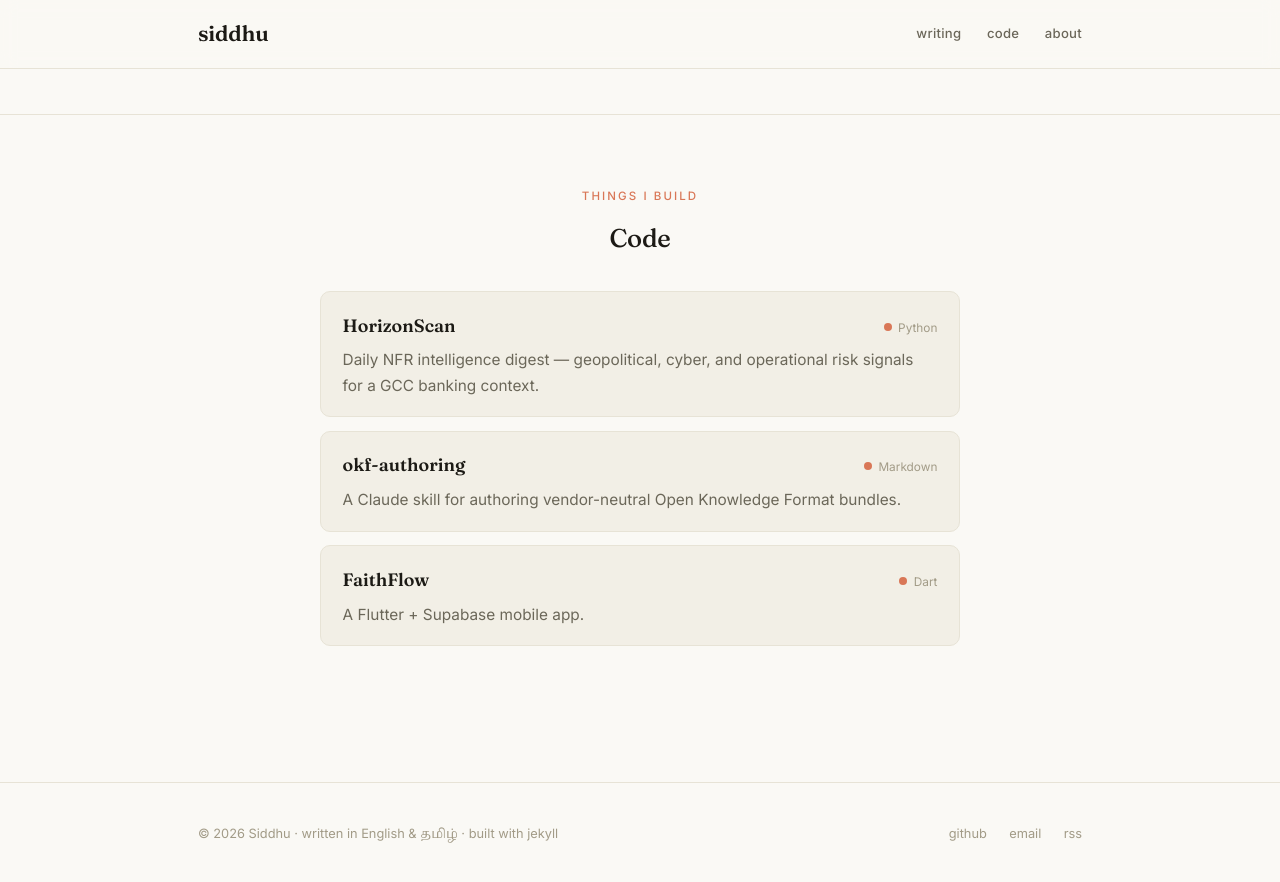
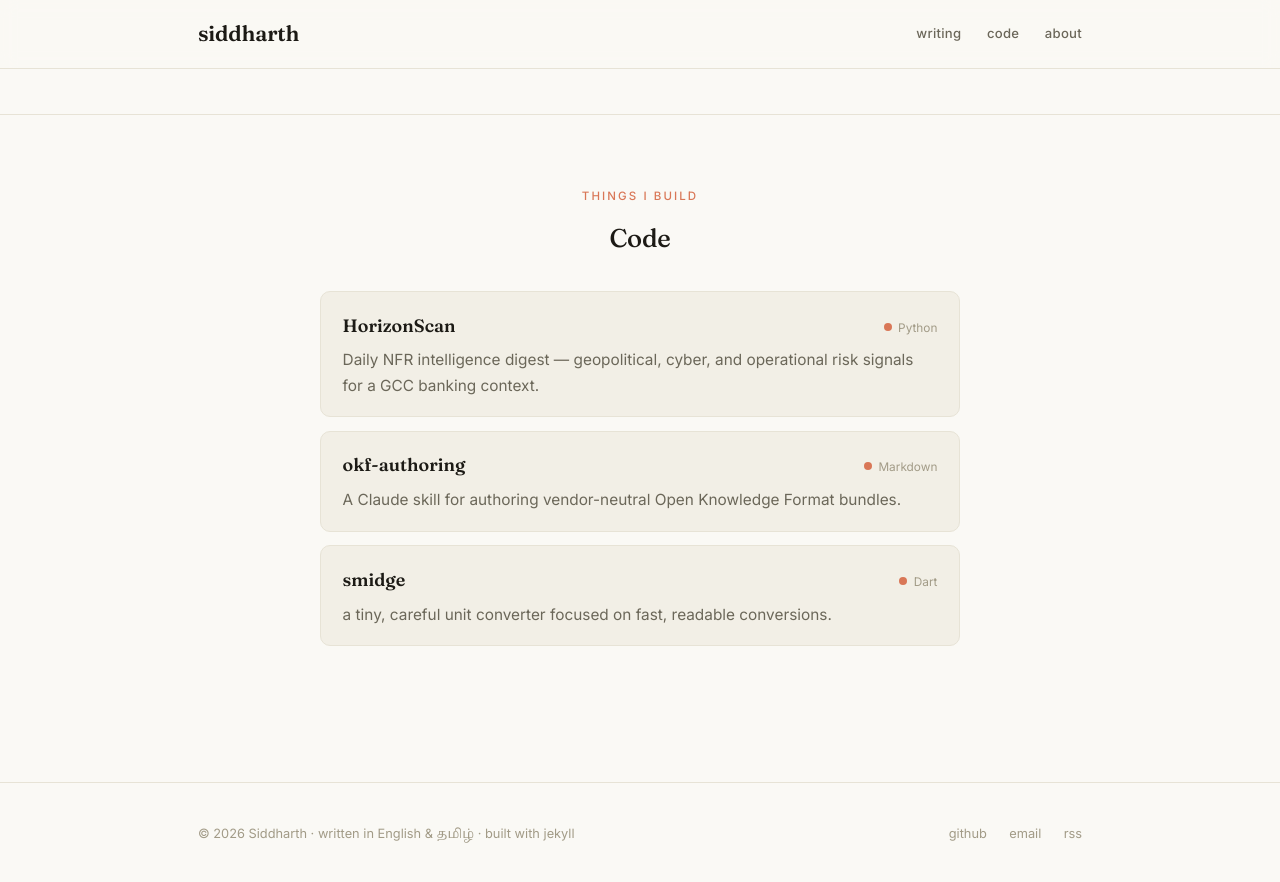
Before and after one commit to neotamizhan/neotamizhan.github.io, a Jekyll site: the page built from index.html, in a window 1280 px wide and 900 px high, scrolled down 1014 px. Shown: the top 882 px of the window. Built offline with Jekyll 4.4.1, drawn with Linux system fonts in a browser that asks for light colours; the list of posts is cut into pages by our own code.

Commit message:
update config

```diff
--- a/_config.yml
+++ b/_config.yml
@@ -1,11 +1,11 @@
 # --- Site settings -----------------------------------------------------------
-title: Siddhu
+title: Siddharth
 tagline: Literature · Art · Techno-future · Code — in English & தமிழ்
 description: >-
-  Essays on literature, art, the technological future, and risk — written in
+  Thoughts on literature, art, the technological future, and risk — written in
   English and Tamil, with the things I build on the side.
-author: Siddhu
-email: hello@siddhuv.com
+author: Siddharth
+email: siddhu.v@gmail.com
 
 # The full URL of your site (no trailing slash). Update if you change domains.
 url: "https://siddhuv.com"
@@ -18,7 +18,7 @@ github_username: neotamizhan
 social:
   linkedin: ""      # e.g. "in/siddhu"
   github: "neotamizhan"
-  email: "hello@siddhuv.com"
+  email: "siddhu.v@gmail.com"
 
 # --- Repositories to feature on the home page --------------------------------
 # List the repos you want to showcase, in the order you want them shown.
@@ -30,8 +30,8 @@ featured_repos:
   - name: okf-authoring
     blurb: A Claude skill for authoring vendor-neutral Open Knowledge Format bundles.
     language: Markdown
-  - name: FaithFlow
-    blurb: A Flutter + Supabase mobile app.
+  - name: smidge
+    blurb: a tiny, careful unit converter focused on fast, readable conversions.
     language: Dart
 
 # --- Build settings ----------------------------------------------------------
```
